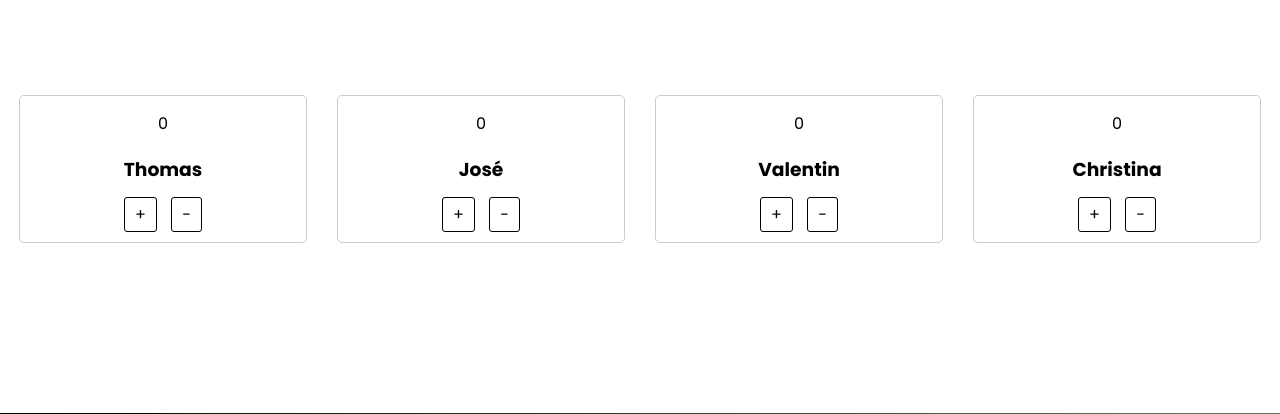
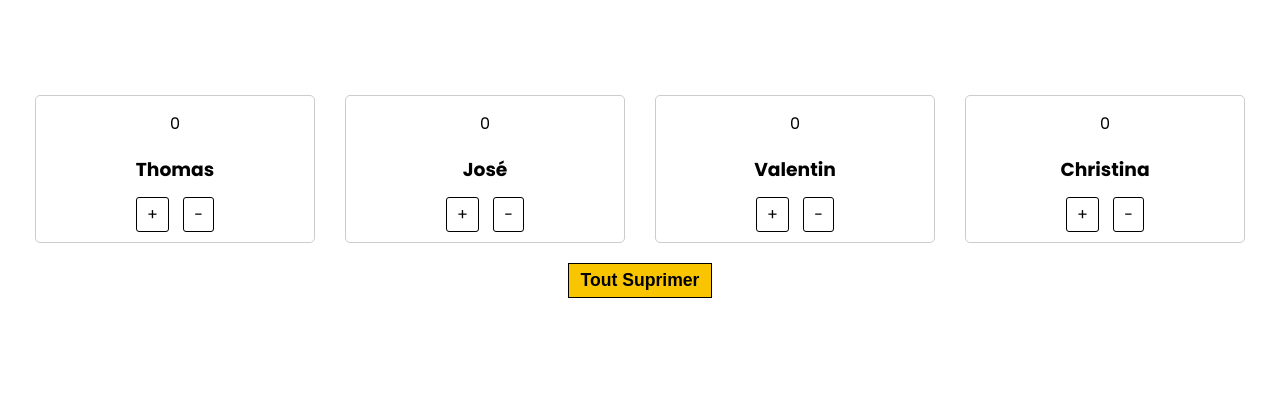
Before and after one commit to Ganinx/New-men-upgraders, a PHP site: page /compteur_batate.php in a window 1280 px wide. Shown: the part 75-489 px from the top of the page. Run offline with PHP 8.4, Linux system fonts and the light colour scheme.

Commit message:
btn supr all

```diff
--- a/CSS/compteur.css
+++ b/CSS/compteur.css
@@ -30,8 +30,24 @@
     justify-content: center;
     gap: 30px;
     margin-top: 100px;
+    padding: 0 20px;
 }
 
+.delete{
+  text-align: center;
+}
+.delete button{
+    text-decoration: none;
+    background:#f8c500;
+    padding: 6px 12px;
+    border: 1px solid black;
+    font-size: 1.1rem;
+    font-weight: bolder;
+}
+
+.delete button:hover{
+    cursor: pointer;
+}
 @media only screen and (max-width:500px) {
     .compteur_section{
         flex-direction: column;
--- a/compteur_batate.php
+++ b/compteur_batate.php
@@ -1,6 +1,11 @@
 <?php
-        session_start();
-        ?>
+session_start();
+if (array_key_exists("dellete", $_GET))
+    if ($_GET["dellete"] === "all"){
+        session_destroy();
+        header("Location: compteur_batate.php");
+    }
+?>
 <!DOCTYPE html>
 <html lang="fr">
 <head>
@@ -139,6 +144,11 @@ if (array_key_exists("score4", $_GET)) {
     </div>
 </section>
 
+<div class="delete">
+    <a href="compteur_batate.php?dellete=all"><button>Tout Suprimer</button></a>
+</div>
+
+
     <script src="js/compteur.js"></script>
 
 <?php include "Footer.php" ?>
--- a/index.html
+++ b/index.html
@@ -56,6 +56,9 @@
             </div>
             <div class="portef-menu">
                 <a href="Portefolio">PORTFOLIO</a>
+            </div>
+            <div class="compteur_menu">
+                <a href="compteur_batate">COMPTEUR BATATE</a>
             </div>
             <div class="button2">
                 <a class="btn2" href="Formulaire">Nous contacter </a>
```
